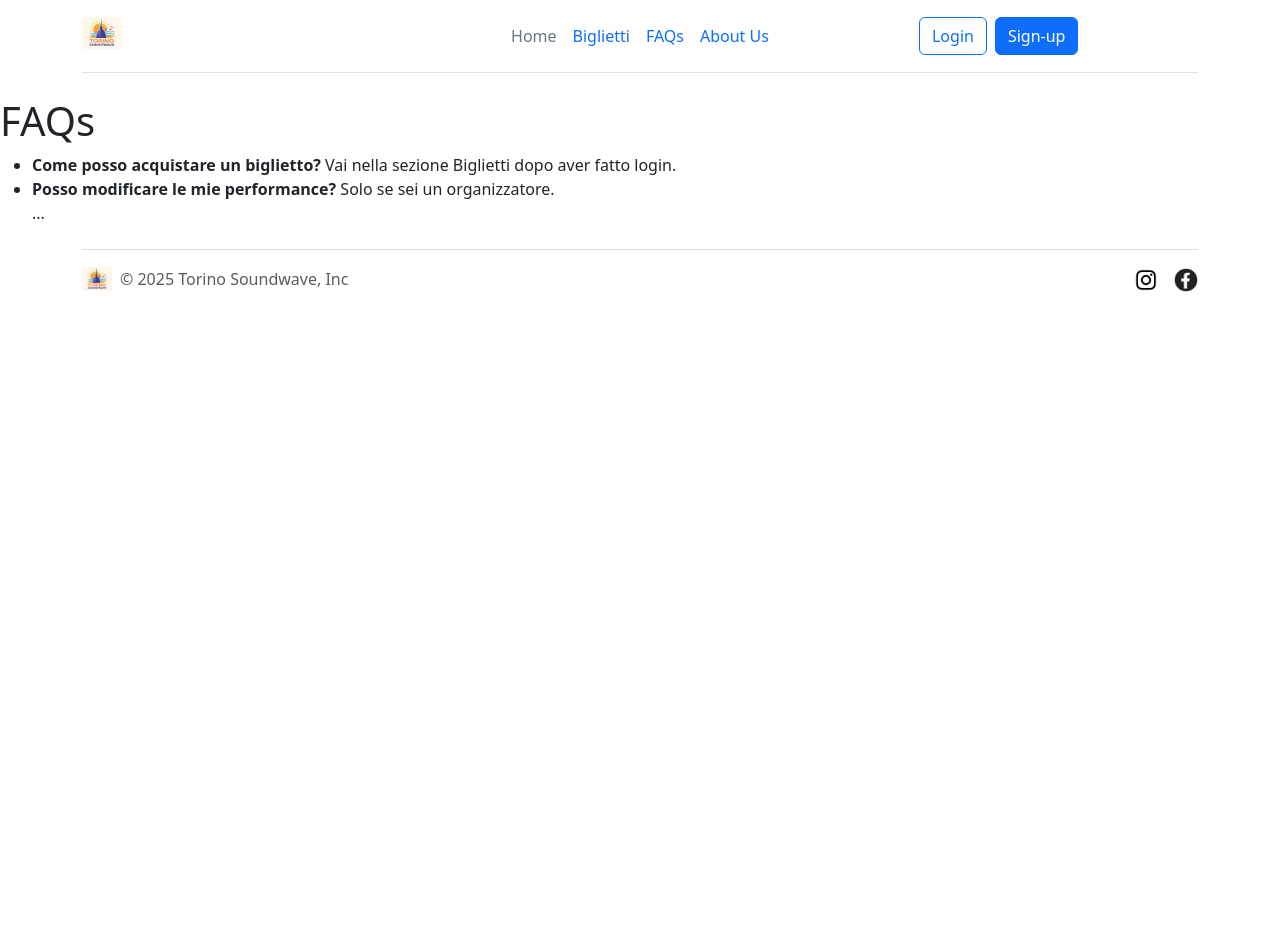
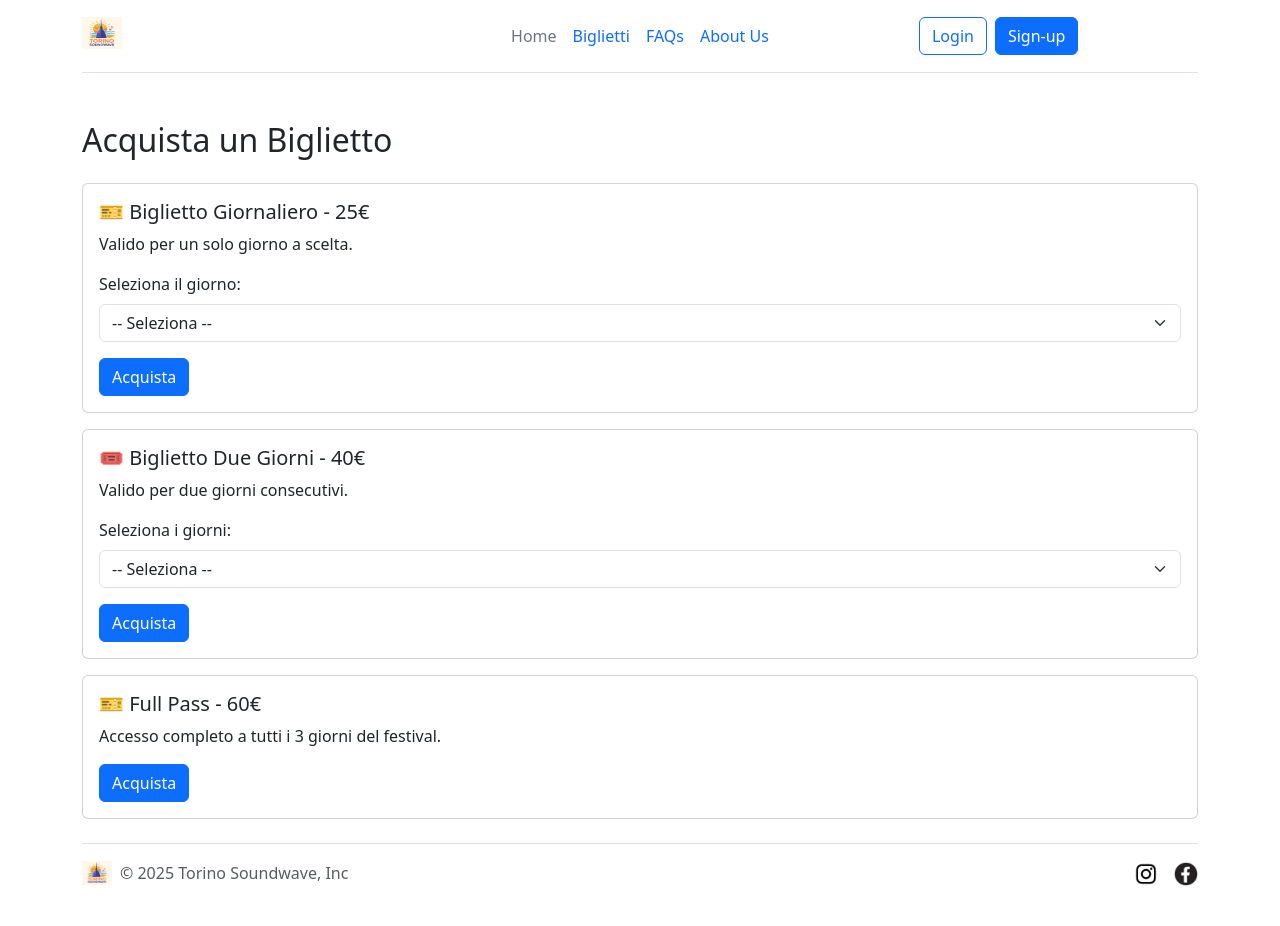
Before and after one commit to AdrianB19/festival-musicale-iaw, a Flask app: page /biglietti in a window 1280 px wide. Before the commit the page ends 292 px from the top, so only its background shows below. Run offline with Flask 3, Linux system fonts and the light colour scheme.

Commit message:
feat biglietti.html

```diff
--- a/templates/biglietti.html
+++ b/templates/biglietti.html
@@ -1,13 +1,62 @@
 {% extends "base.html" %}
-
-{% block titolo %}About Us{% endblock %}
+{% block titolo %}Acquista Biglietti - Torino Soundwave{% endblock %}
 
 {% block contenuto %}
-<h1>FAQs</h1>
-<ul>
-  <li><strong>Come posso acquistare un biglietto?</strong> Vai nella sezione Biglietti dopo aver fatto login.</li>
-  <li><strong>Posso modificare le mie performance?</strong> Solo se sei un organizzatore.</li>
-  ...
-</ul>
+<div class="container mt-5">
+  <h2 class="mb-4">Acquista un Biglietto</h2>
 
+  <!-- Giornaliero -->
+  <div class="card mb-3">
+    <div class="card-body">
+      <h5 class="card-title">🎫 Biglietto Giornaliero - 25€</h5>
+      <p class="card-text">Valido per un solo giorno a scelta.</p>
+      <form method="POST" action="{{ url_for('acquista_biglietto') }}">
+        <input type="hidden" name="tipo" value="giornaliero">
+        <div class="mb-3">
+          <label for="giorno_singolo" class="form-label">Seleziona il giorno:</label>
+          <select name="start_date" id="giorno_singolo" class="form-select" required>
+            <option value="">-- Seleziona --</option>
+            <option value="Venerdì 20 Giugno">Venerdì 20 Giugno</option>
+            <option value="Sabato 21 Giugno">Sabato 21 Giugno</option>
+            <option value="Domenica 22 Giugno">Domenica 22 Giugno</option>
+          </select>
+        </div>
+        <button type="submit" class="btn btn-primary">Acquista</button>
+      </form>
+    </div>
+  </div>
+
+  <!-- Due Giorni -->
+  <div class="card mb-3">
+    <div class="card-body">
+      <h5 class="card-title">🎟️ Biglietto Due Giorni - 40€</h5>
+      <p class="card-text">Valido per due giorni consecutivi.</p>
+      <form method="POST" action="{{ url_for('acquista_biglietto') }}">
+        <input type="hidden" name="tipo" value="due_giorni">
+        <div class="mb-3">
+          <label for="due_giorni" class="form-label">Seleziona i giorni:</label>
+          <select name="start_date" id="due_giorni" class="form-select" required>
+            <option value="">-- Seleziona --</option>
+            <option value="Venerdì 20 Giugno / Sabato 21 Giugno">Venerdì + Sabato</option>
+            <option value="Sabato 21 Giugno / Domenica 22 Giugno">Sabato + Domenica</option>
+          </select>
+        </div>
+        <button type="submit" class="btn btn-primary">Acquista</button>
+      </form>
+    </div>
+  </div>
+
+  <!-- Full Pass -->
+  <div class="card mb-3">
+    <div class="card-body">
+      <h5 class="card-title">🎫 Full Pass - 60€</h5>
+      <p class="card-text">Accesso completo a tutti i 3 giorni del festival.</p>
+      <form method="POST" action="{{ url_for('acquista_biglietto') }}">
+        <input type="hidden" name="tipo" value="full_pass">
+        <input type="hidden" name="start_date" value="Venerdì 20 Giugno">
+        <button type="submit" class="btn btn-primary">Acquista</button>
+      </form>
+    </div>
+  </div>
+</div>
 {% endblock %}
```
